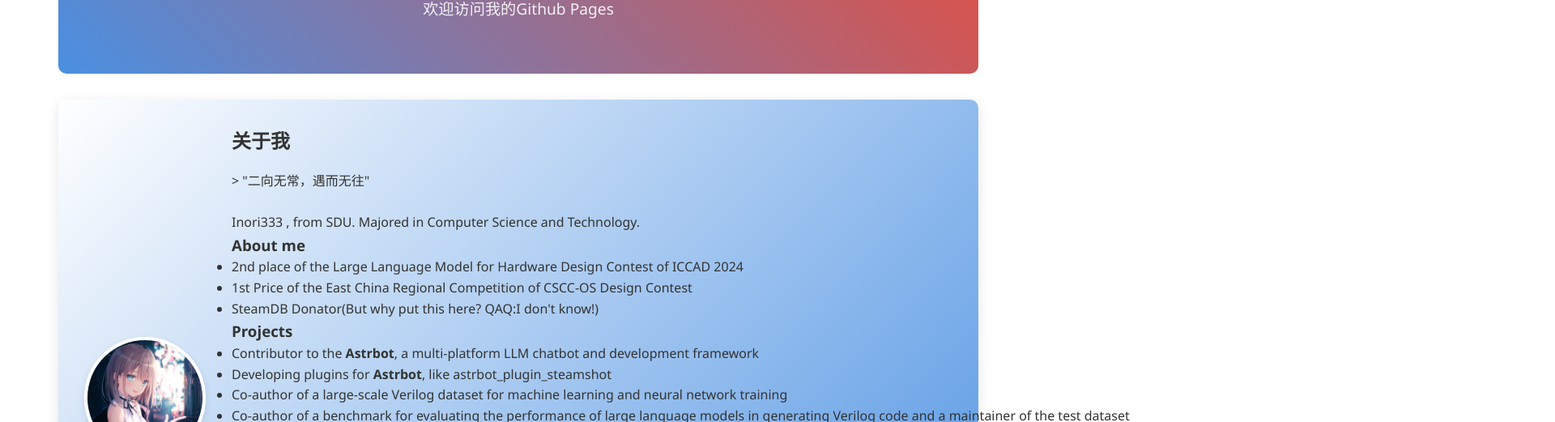
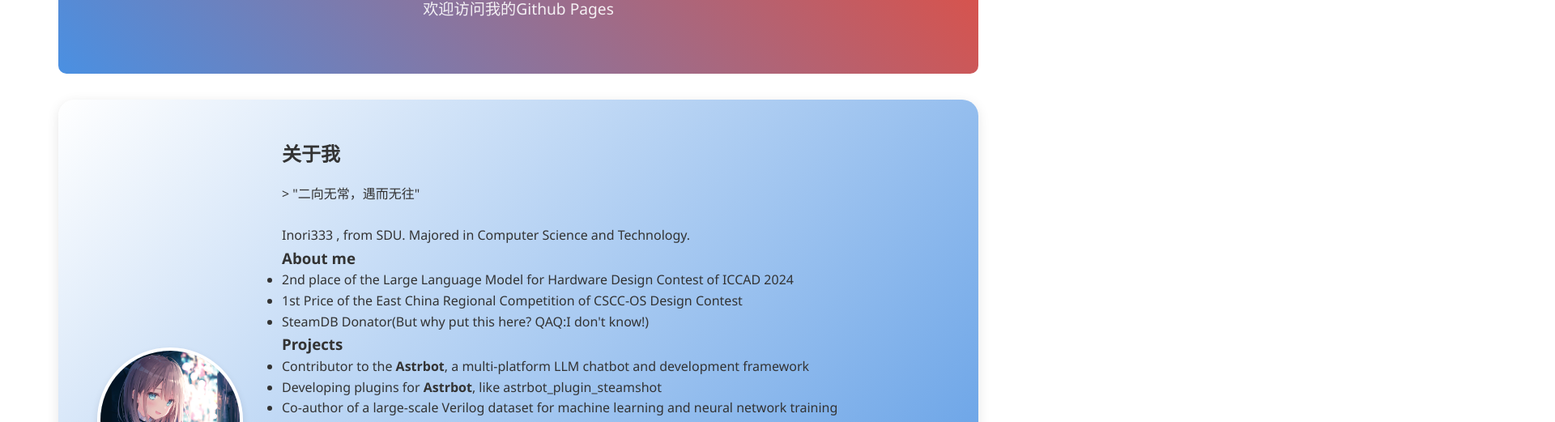
Before and after one commit to inori-3333/inori-3333.github.io, a plain HTML site: page index.html in a window 1280 px wide. Shown: the part 260-781 px from the top of the page at 81% size, 1920 px wide, since content can reach past the window. Drawn offline with Linux system fonts and the light colour scheme; grey boxes are pictures that could not be loaded.

Commit message:
ver1.0.3

```diff
--- a/index.html
+++ b/index.html
@@ -139,18 +139,18 @@
 
         .self-intro {
             background: linear-gradient(135deg, var(--bg-color), var(--primary-color));
-            padding: 2rem;
-            border-radius: 10px;
+            padding: 3rem;
+            border-radius: 20px;
             margin-bottom: 2rem;
             box-shadow: 0 4px 15px rgba(0, 0, 0, 0.1);
             display: flex;
-            gap: 2rem;
+            gap: 3rem;
             align-items: center;
         }
 
         .avatar {
-            width: 150px;
-            height: 150px;
+            width: 180px;
+            height: 180px;
             border-radius: 50%;
             object-fit: cover;
             border: 4px solid white;
@@ -241,7 +241,8 @@
                         <li>Contributor to the <strong>Astrbot</strong>, a multi-platform LLM chatbot and development framework</li>
                         <li>Developing plugins for <strong>Astrbot</strong>, like astrbot_plugin_steamshot</li>
                         <li>Co-author of a large-scale Verilog dataset for machine learning and neural network training</li>
-                        <li>Co-author of a benchmark for evaluating the performance of large language models in generating Verilog code and a maintainer of the test dataset</li>
+                        <li>Co-author of a benchmark for evaluating the performance of large language models
+                            <br>in generating Verilog codeand a maintainer of the test dataset</li>
                     </ul>
                 </p>
                 <div style="display: flex;">
@@ -252,6 +253,7 @@
                 <img alt="LaTeX" src="https://img.shields.io/badge/latex-%23008080.svg?style=for-the-badge&logo=latex&logoColor=white">
                 <img alt="NumPy" src="https://img.shields.io/badge/numpy-%23013243.svg?&style=for-the-badge&logo=numpy&logoColor=white">
                 <img alt="sklearn" src="https://img.shields.io/badge/scikit_learn-F7931E?style=for-the-badge&logo=scikit-learn&logoColor=white">
+                <br>
                 <img alt="PyTorch" src="https://img.shields.io/badge/PyTorch-%23EE4C2C.svg?&style=for-the-badge&logo=PyTorch&logoColor=white">
                 <img alt="MySQL" src="https://img.shields.io/badge/MySQL-005C84?style=for-the-badge&logo=mysql&logoColor=white">
                 <img alt="Qt" src="https://img.shields.io/badge/-Qt-96E466?&logo=Qt&style=for-the-badge&logoColor=41CD52" />
@@ -259,6 +261,7 @@
                 <img alt="git" src="https://img.shields.io/badge/-Git-F05032?&style=for-the-badge&logo=git&logoColor=white" />
                 <img alt="GitLab" src="https://img.shields.io/badge/gitlab-%23181717.svg?style=for-the-badge&logo=gitlab&logoColor=orange">
                 <img alt="VMWare" src="https://img.shields.io/badge/-VMWare-F38B00?&logo=VMWare&logoColor=607078&style=for-the-badge" />
+                <br>
                 <img alt="Jupyter" src="https://img.shields.io/badge/jupyter-%23FA0F00.svg?style=for-the-badge&logo=jupyter&logoColor=white">
                 <img alt="Vim" src="https://img.shields.io/badge/-Vim-019833?&logo=Vim&style=for-the-badge" />
                 <img alt="OBS Studio" src="https://img.shields.io/badge/obs%20studio-%23181717.svg?style=for-the-badge&logo=obsstudio&logoColor=white">
@@ -266,6 +269,7 @@
                 <img alt="PyCharm" src="https://img.shields.io/badge/pycharm-143?style=for-the-badge&logo=pycharm&logoColor=black&color=black&labelColor=green">
                 <img alt="Keil" src="https://img.shields.io/badge/-Keil-598373?&logo=Arm%20Keil&logoColor=394049&style=for-the-badge" />
                 <img alt="Anaconda" src="https://img.shields.io/badge/-Anaconda-67B042?&style=for-the-badge&logo=Anaconda&logoColor=white">
+                <br>
                 <img alt="Docker" src="https://img.shields.io/badge/-Docker-46a2f1?&style=for-the-badge&logo=docker&logoColor=white" />
                 <img alt="Linux" src="https://img.shields.io/badge/Linux-FCC624?style=for-the-badge&logo=linux&logoColor=black">
                 <img alt="Ubuntu" src="https://img.shields.io/badge/Ubuntu-E95420?style=for-the-badge&logo=ubuntu&logoColor=white">
```
